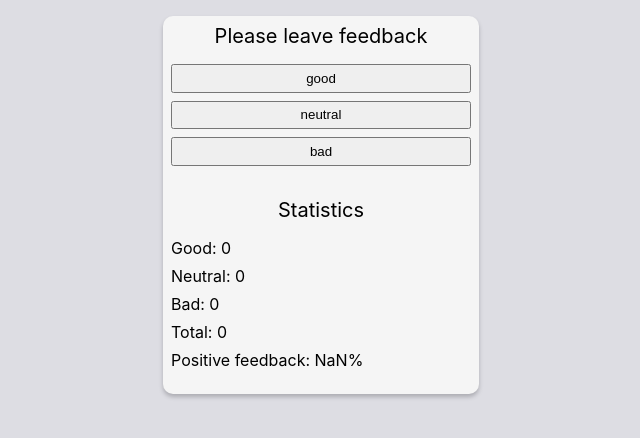
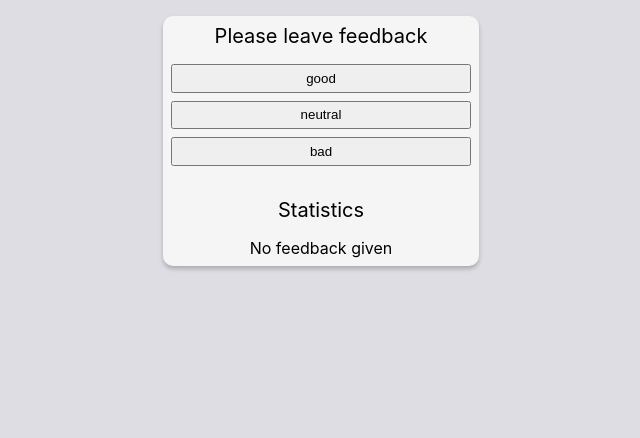
Before and after one commit to Perslay/goit-react-hw-02-feedback, a React (Create React App) app: page / in a window 1280 px wide. Shown: the top 438 px of the page, without its empty margins (319-959 px from the left). Built offline with nearby package versions, Linux system fonts and the light colour scheme.

Commit message:
More functionality
The Statistics render only after clicking on one of the buttons

```diff
--- a/src/components/App.jsx
+++ b/src/components/App.jsx
@@ -2,6 +2,7 @@ import React, { Component } from 'react';
 import css from '../styles/App.module.css';
 import { Statistics } from './Statistics';
 import { FeedbackOptions } from './FeedbackOptions';
+import { Open } from './Open';
 
 export class App extends Component {
   state = {
@@ -27,6 +28,8 @@ export class App extends Component {
   };
 
   render() {
+    const { good, neutral, bad } = this.state;
+
     return (
       <div className={css.appContainer}>
         <div>
@@ -38,13 +41,15 @@ export class App extends Component {
         </div>
         <div>
           <p className={css.paragraph}>Statistics</p>
-          <Statistics
-            good={this.state.good}
-            neutral={this.state.neutral}
-            bad={this.state.bad}
-            total={this.countTotalFeedback()}
-            positivePercentage={this.countPositiveFeedbackPercentage()}
-          />
+          <Open feedbackGiven={good > 0 || neutral > 0 || bad > 0}>
+            <Statistics
+              good={good}
+              neutral={neutral}
+              bad={bad}
+              total={this.countTotalFeedback()}
+              positivePercentage={this.countPositiveFeedbackPercentage()}
+            />
+          </Open>
         </div>
       </div>
     );
--- /dev/null
+++ b/src/components/Open.jsx
@@ -0,0 +1,18 @@
+import React, { Component } from 'react';
+import css from '../styles/Open.module.css';
+
+export class Open extends Component {
+  render() {
+    const { children, feedbackGiven } = this.props;
+
+    return (
+      <div>
+        {feedbackGiven ? (
+          children
+        ) : (
+          <p className={css.feedbackParag}>No feedback given</p>
+        )}
+      </div>
+    );
+  }
+}
--- /dev/null
+++ b/src/styles/Open.module.css
@@ -0,0 +1,4 @@
+.feedbackParag {
+  margin-top: 1rem;
+  text-align: center;
+}
```
